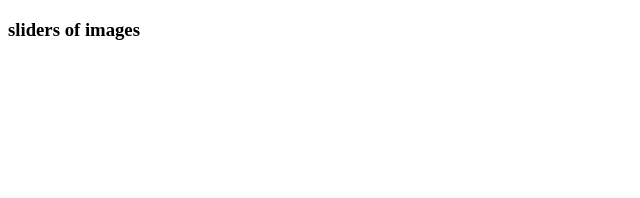
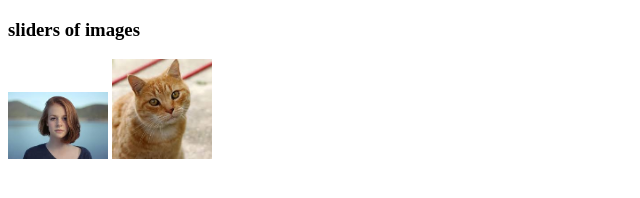
Before and after one commit to tamkimjahan29/my-fourth-repo, a plain HTML site: page index.html in a window 1280 px wide. Shown: the whole page, without its empty margins (0-640 px from the left). Drawn offline with Linux system fonts and the light colour scheme.

Commit message:
added two pictures

```diff
--- a/index.html
+++ b/index.html
@@ -8,6 +8,8 @@
 </head>
 <body>
 <h3>sliders of images</h3>
+<img src="images/lico.jpg" alt="">
+<img src="images/Cat.Jpg" alt="">
 
 </body>
 </html>
--- a/styles/sliders.css
+++ b/styles/sliders.css
@@ -0,0 +1,3 @@
+img{
+    width: 100px;
+}
```
